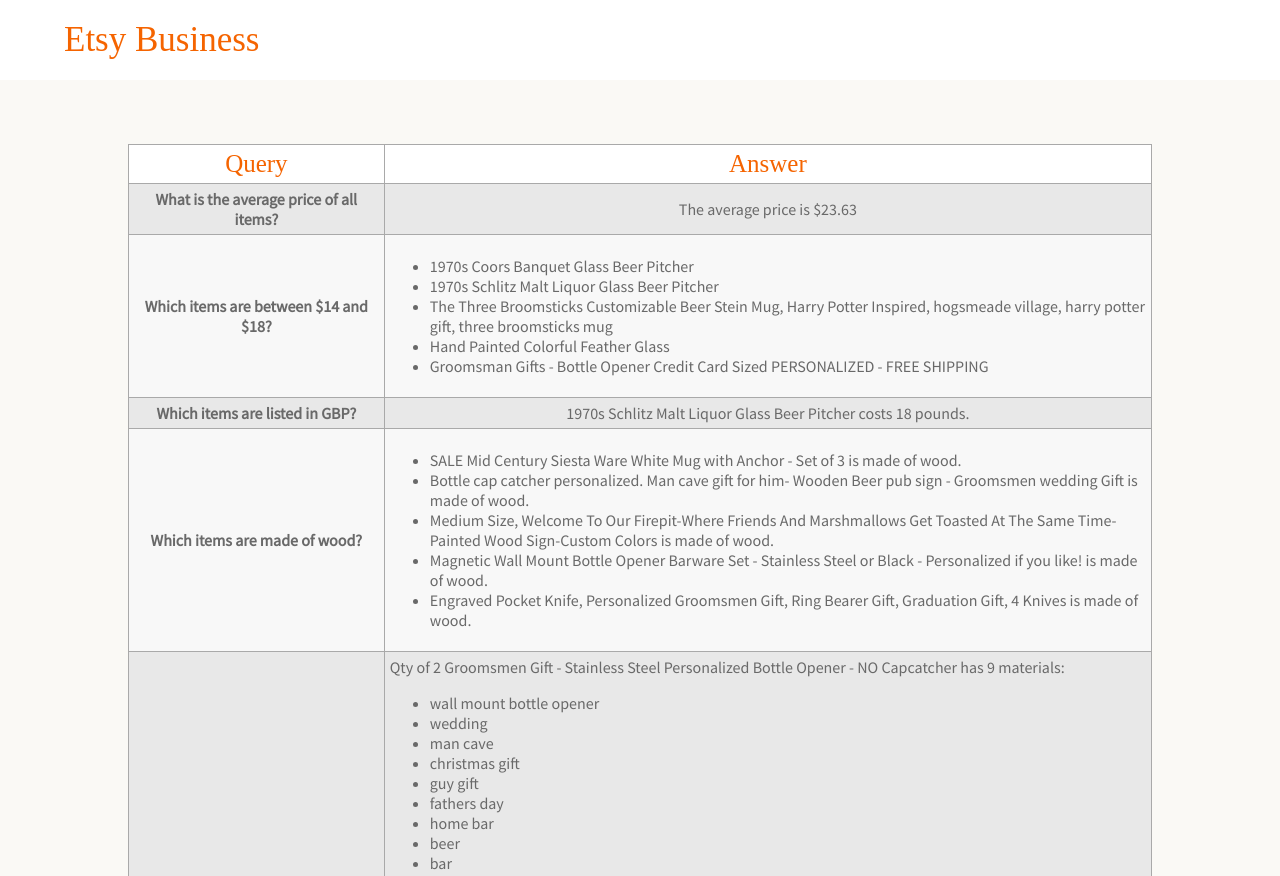
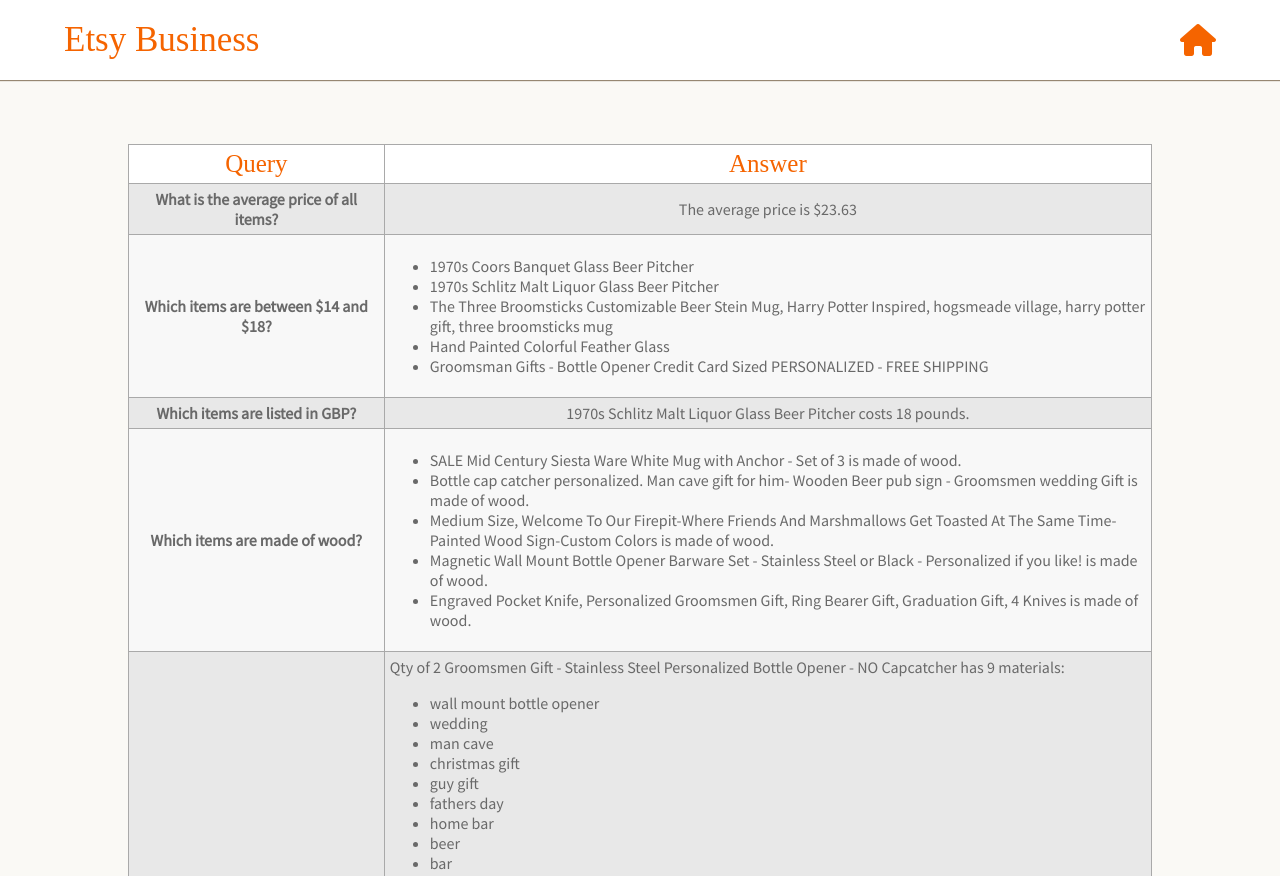
Before and after one commit to hannahhch/Etsy_Data, a plain HTML site: page index.html in a window 1280 px wide. Shown: the top 876 px of the page. Drawn offline with Linux system fonts and the light colour scheme.

Commit message:
added home icon

```diff
--- a/index.html
+++ b/index.html
@@ -4,10 +4,12 @@
     <title>Etsy Data</title>
     <link rel="stylesheet" type="text/css" href="main.css">
     <link href="https://fonts.googleapis.com/css?family=Source+Sans+Pro" rel="stylesheet">
+    <script src="https://use.fontawesome.com/ffa41e3f0d.js"></script>
   </head>
   <body>
     <header class = 'nav'>
       <h1 id = 'logo'>Etsy Business</h1>
+      <a href = 'https://www.etsy.com/?ref=lgo'><i class="fa fa-home fa-2x" aria-hidden="true"></i></a>
     </header>
     <div class="wrapper">
 
--- a/main.css
+++ b/main.css
@@ -24,7 +24,13 @@ body {
   height: 80px;
   align-items: center;
   background-color: white;
+  box-shadow:0px 1px 1px #968772;
+
 }
+
+ header i{
+   color:#F56400;
+ }
 
 
 /*table*/
```
